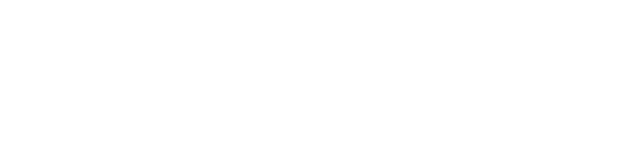
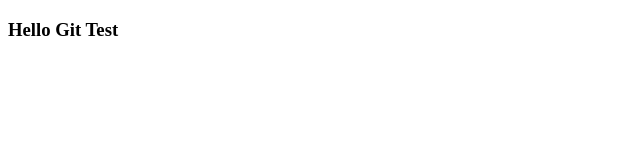
Before and after one commit to aungsoeo/gittest, a plain HTML site: page index.html in a window 1280 px wide. Shown: the whole page, without its empty margins (0-640 px from the left). Drawn offline with Linux system fonts and the light colour scheme.

Commit message:
add  h3 tag

```diff
--- a/index.html
+++ b/index.html
@@ -7,6 +7,7 @@
     <title>Document</title>
 </head>
 <body>
+    <h3>Hello Git Test</h3>
 
 </body>
 </html>
```
